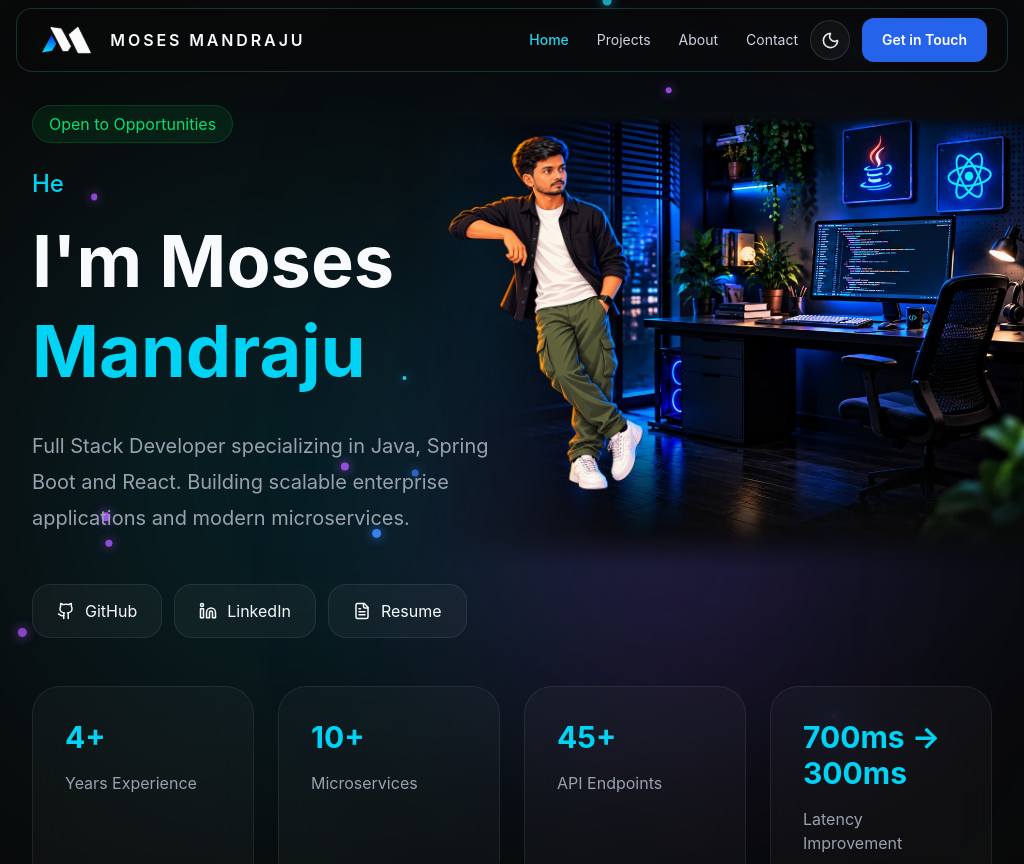
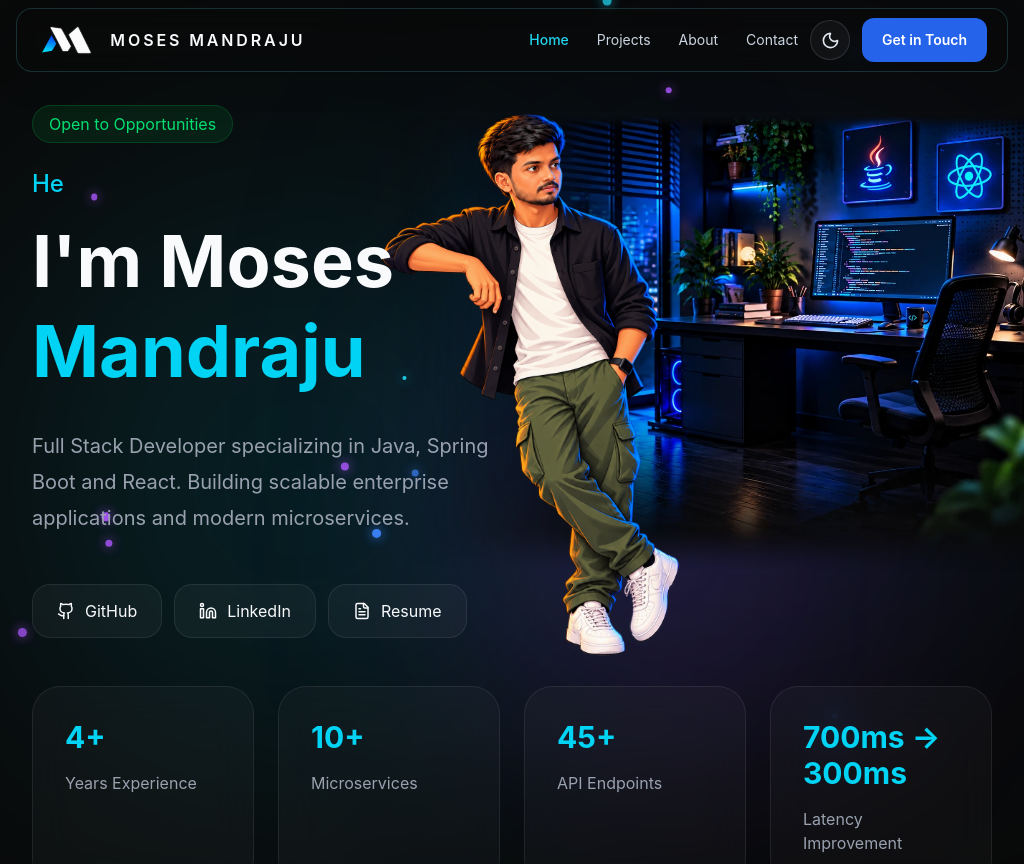
Before and after one commit to moses-mandraju/engineer, a React (Vite) app: page / in a window 1024 px wide. Shown: the top 864 px of the page. Built offline with nearby package versions, Linux system fonts and the light colour scheme.

Commit message:
Fixed styling

```diff
--- a/src/index.css
+++ b/src/index.css
@@ -462,8 +462,9 @@ html.theme-light .hero-workspace-image-light {
 
 @media (min-width: 769px) and (max-width: 1024px) {
     .hero-portrait {
-        right: 34%;
-        top: 1.3rem;
+        right: 29%;
+        top: -0.1rem;
+        height: min(70vh, 550px);
     }
 }
 
```
